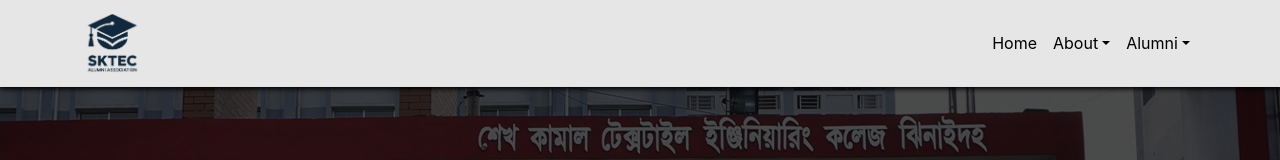
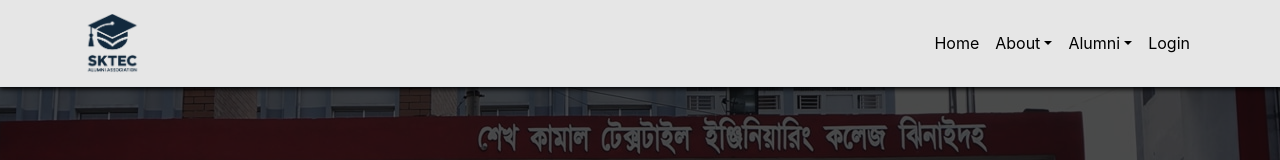
Before and after one commit to nuruddintipu/jtec-alumni, a React (Create React App) app in the folder frontend/: page / in a window 1280 px wide. Shown: the top 160 px of the page. Built offline with nearby package versions, Linux system fonts and the light colour scheme.

Commit message:
Add LoginButton component to NavBar
Introduce a new reusable LoginButton component with dual behavior for navigation or primary button use.

```diff
--- /dev/null
+++ b/frontend/src/components/buttons/LoginButton.js
@@ -0,0 +1,25 @@
+import NavItem from '../layouts/navbar/NavItem';
+import ButtonPrimary from './ButtonPrimary';
+import NamedRouteLink from '../NamedRouteLink';
+
+const LoginButton = ({ isAuthenticated, isOnNavbar = false, className = '', ...props}) => {
+    const buttonText = isAuthenticated ? 'Dashboard' : 'Login';
+    const routeName = isAuthenticated ? 'DASHBOARD' : 'LOGIN';
+
+    return isOnNavbar ? (
+        <NavItem
+            routeName={routeName}
+            text={buttonText}
+            {...props}
+        />
+    ) : (
+        <ButtonPrimary
+            buttonText={buttonText}
+            as={NamedRouteLink}
+            routeName={routeName}
+            {...props}
+        />
+    )
+};
+
+export default LoginButton;
--- a/frontend/src/components/layouts/navbar/NavBar.js
+++ b/frontend/src/components/layouts/navbar/NavBar.js
@@ -5,6 +5,7 @@ import NamedRouteLink from '../../NamedRouteLink';
 import BrandLogo from '../../BrandLogo';
 import NavItem from './NavItem';
 import NavDropdownMenu from './NavDropdownMenu';
+import LoginButton from '../../buttons/LoginButton';
 
 const NavBar = () => {
     const {isScrolled, navbarBackground} = useNavbarScrollEffect();
@@ -44,6 +45,7 @@ const NavBar = () => {
                         <NavItem routeName={'HOME'} text={'Home'} isScrolled={isScrolled} />
                         <NavDropdownMenu title={'About'} items={aboutDropdownItems} isScrolled={isScrolled} />
                         <NavDropdownMenu title={'Alumni'} items={alumniDropdownItems} isScrolled={isScrolled} />
+                        <LoginButton isOnNavbar={true} />
                     </Nav>
                 </Navbar.Collapse>
             </Container>
```
